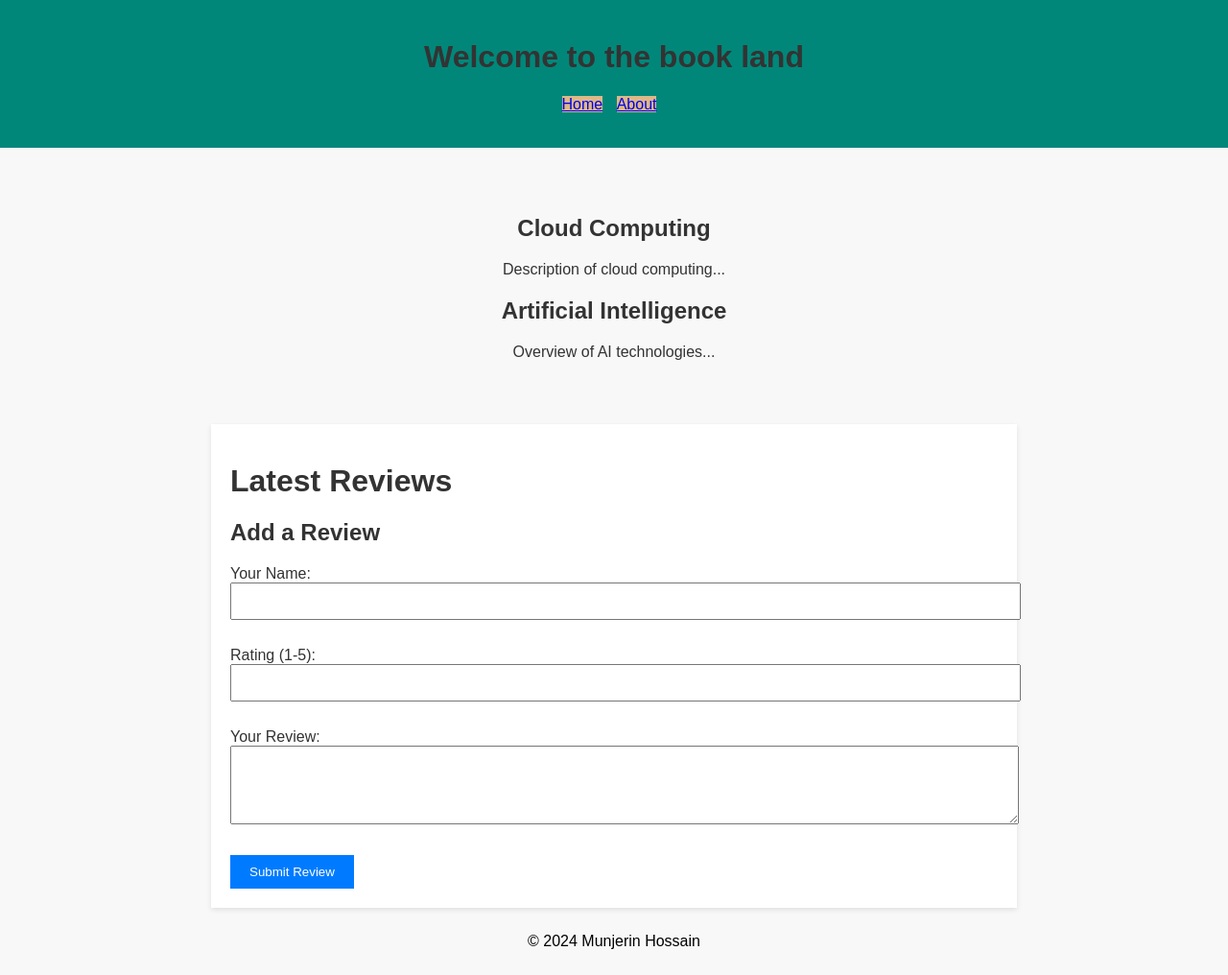
After one commit to MunjerinHossain/basic_website_construction, a PHP site: page /books.php in a window 1280 px wide. The commit adds this page. Shown: the whole page at 96% size. Run offline with PHP 8.4, Linux system fonts and the light colour scheme.

Commit message:
db connected, review post works, code clean

```diff
--- /dev/null
+++ b/books.php
@@ -0,0 +1,62 @@
+<!DOCTYPE html>
+<html lang="en">
+  <head>
+    <meta charset="UTF-8" />
+    <meta name="viewport" content="width=device-width, initial-scale=1.0" />
+    <title>Read Books</title>
+    <link rel="stylesheet" href="css/books.css" />
+  </head>
+  <body>
+    <header>
+      <h1>Welcome to the book land</h1>
+      <nav>
+        <ul>
+          <li><a href="index.html">Home</a></li>
+          <li><a href="about.html">About</a></li>
+        </ul>
+      </nav>
+    </header>
+
+    <main>
+      <section>
+        <h2>Cloud Computing</h2>
+        <p>Description of cloud computing...</p>
+      </section>
+
+      <section>
+        <h2>Artificial Intelligence</h2>
+        <p>Overview of AI technologies...</p>
+      </section>
+    </main>
+
+<div class="container">
+    <h1>Latest Reviews</h1>
+
+    <!-- Display reviews from database -->
+    <div id="reviews-container">
+        <!-- Reviews will be loaded here dynamically -->
+    </div>
+
+    <h2>Add a Review</h2>
+    <form id="reviewForm" action="handleReview.php" method="post">
+        <label for="name">Your Name:</label>
+        <input type="text" id="name" name="name" required><br><br>
+
+        <label for="rating">Rating (1-5):</label>
+        <input type="number" id="rating" name="rating" min="1" max="5" required><br><br>
+
+        <label for="comment">Your Review:</label><br>
+        <textarea id="comment" name="comment" rows="4" required></textarea><br><br>
+
+        <input type="submit" value="Submit Review">
+    </form>
+</div>
+
+<script src="https://code.jquery.com/jquery-3.6.0.min.js"></script>
+<script src="js/script.js"></script>
+
+    <footer>
+      <p>&copy; 2024 Munjerin Hossain</p>
+    </footer>
+  </body>
+</html>
--- a/css/books.css
+++ b/css/books.css
@@ -35,6 +35,47 @@ section {
 text-align: center;
 }
 
+.container {
+    max-width: 800px;
+    margin: 0 auto;
+    background-color: #fff;
+    padding: 20px;
+    box-shadow: 0 2px 5px rgba(0,0,0,0.1);
+}
+
+h1, h2 {
+    color: #333;
+}
+
+form input[type="text"], form input[type="number"], form textarea {
+    width: 100%;
+    padding: 10px;
+    margin-bottom: 10px;
+}
+
+form input[type="submit"] {
+    padding: 10px 20px;
+    background-color: #007bff;
+    color: #fff;
+    border: none;
+    cursor: pointer;
+}
+
+.review {
+    border-bottom: 1px solid #ddd;
+    padding-bottom: 10px;
+    margin-bottom: 20px;
+}
+
+.review h3 {
+    color: #007bff;
+}
+
+.review p {
+    margin-top: 5px;
+    color: #666;
+}
+
 footer {
     /* background-color: #007bff; */
     color: #000;
--- /dev/null
+++ b/script.js
@@ -0,0 +1,25 @@
+$(document).ready(function() {
+    // Load reviews when page is ready
+    loadReviews();
+
+    // Handle form submission
+    $('#reviewForm').submit(function(event) {
+        event.preventDefault();
+
+        $.ajax({
+            type: 'POST',
+            url: 'handleReview.php',
+            data: $(this).serialize(),
+            success: function() {
+                loadReviews(); // Reload reviews after submission
+                $('#reviewForm')[0].reset(); // Clear form
+            }
+        });
+    });
+
+    function loadReviews() {
+        $.get('get_reviews.php', function(data) {
+            $('#reviews-container').html(data);
+        });
+    }
+});
```
Also changed, not shown: books.html (deleted, +0 -36 lines), db_connect.php (added, +13 -0 lines), form.php (added, +26 -0 lines), get_reviewers.php (added, +19 -0 lines), handleReview.php (added, +19 -0 lines), index.html (+1 -7 lines), 1 other file.
